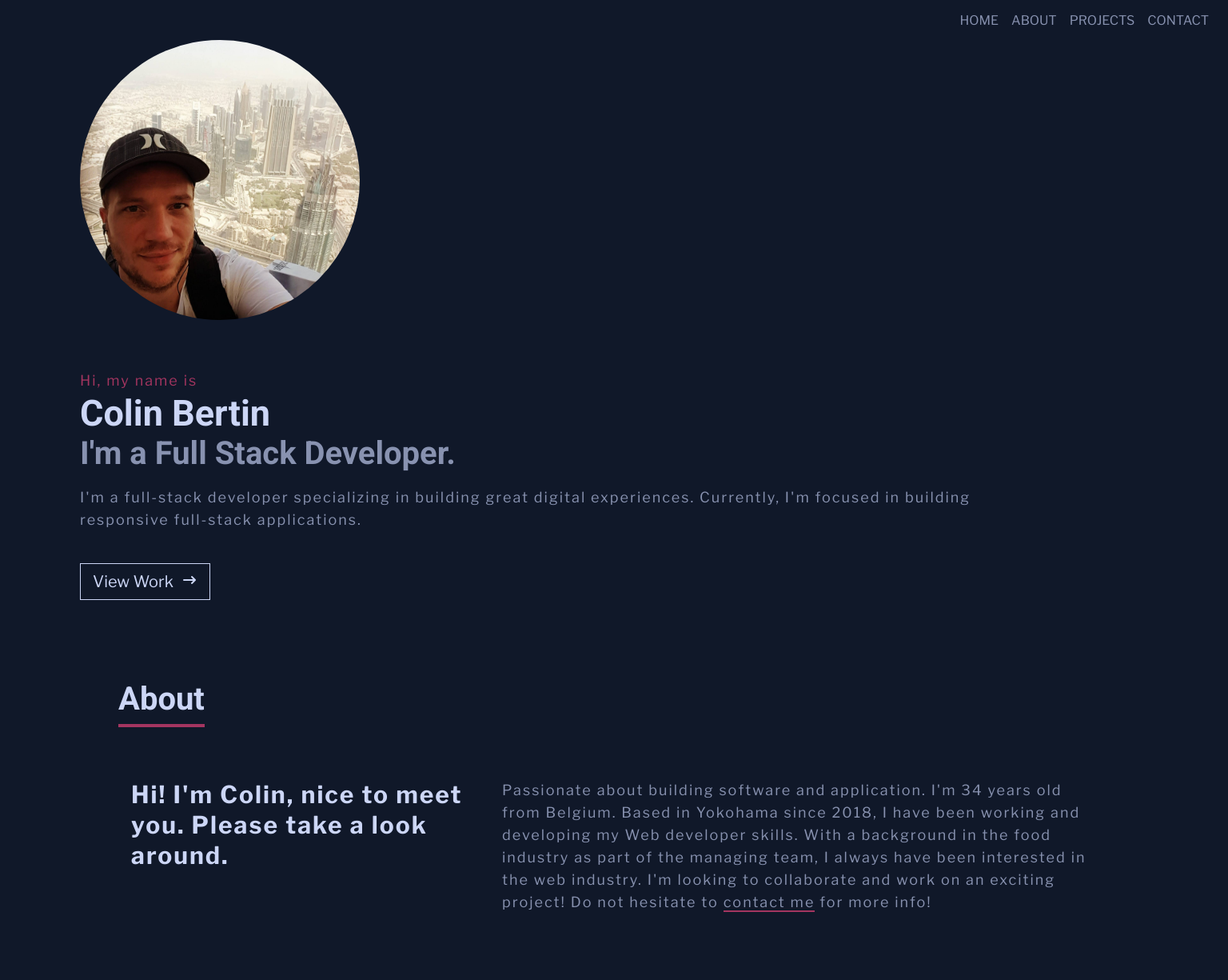
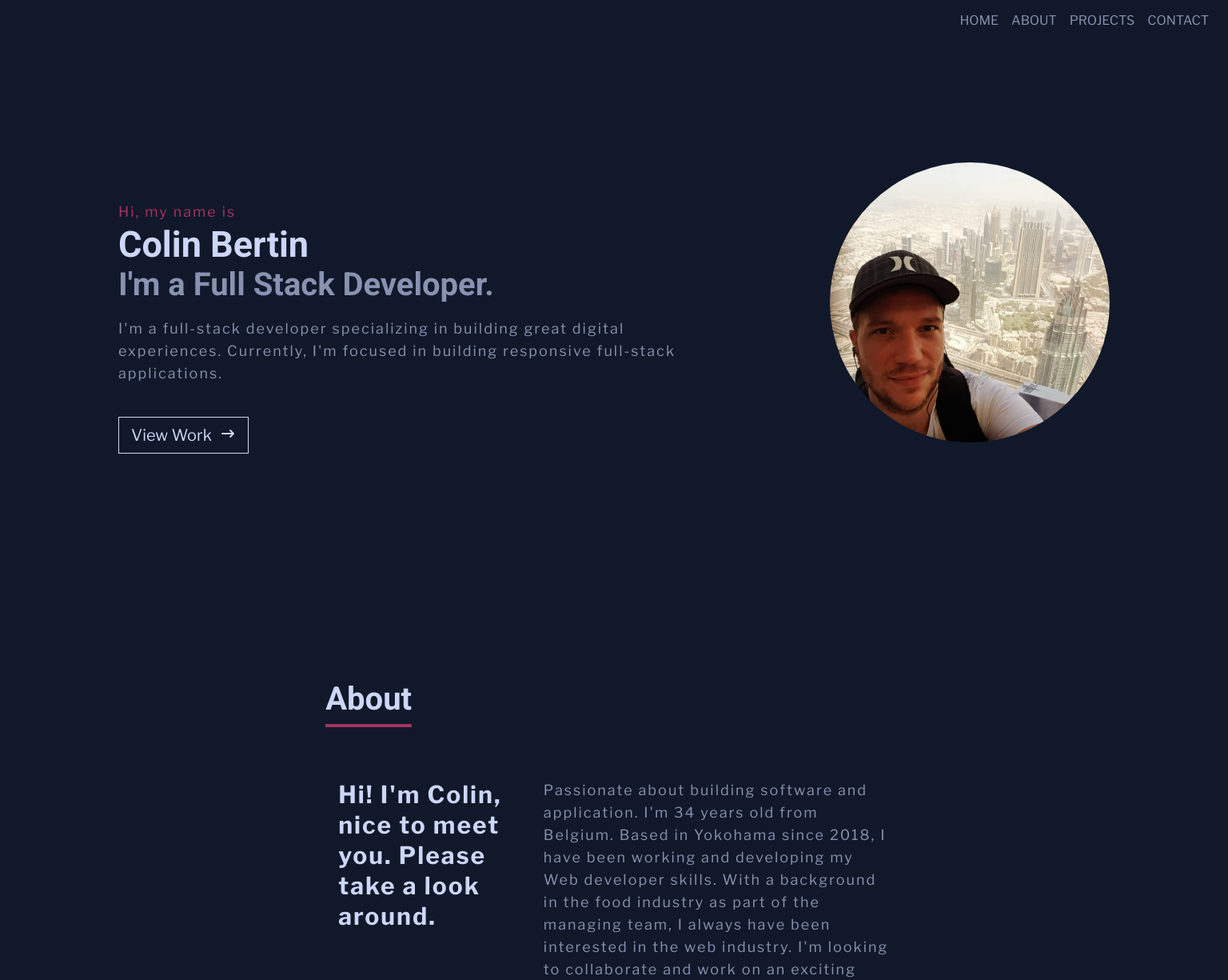
Before and after one commit to ColinBertin/portfolio, a React (Create React App) app: page / in a window 1536 px wide. Shown: the top 1225 px of the page at 80% size. Built offline with nearby package versions, Linux system fonts and the light colour scheme.

Commit message:
changing max width app

```diff
--- a/src/App.scss
+++ b/src/App.scss
@@ -6,7 +6,7 @@ main {
 }
 
 .projects, .about, .skills, .contact {
-  max-width: 1440px;
+  width: 100%;
   padding: 50px 20px;
 }
 
@@ -15,3 +15,12 @@ main {
     padding: 50px 100px;
   }
 }
+
+@media (min-width: 1440px) {
+  .projects, .about, .skills, .contact {
+    max-width: 60%;
+  }
+  //  .contact {
+  //    width: 70%;
+  //  }
+}
--- a/src/components/banner/Banner.scss
+++ b/src/components/banner/Banner.scss
@@ -1,15 +1,23 @@
 .banner {
-  padding: 32px;
-  height: 100vh;
+  // padding: 32px;
+  // height: 100vh;
   background-color: #101829;
-  display: flex;
-  flex-direction: column;
-  justify-content: center;
-  align-items: center;
+  // display: flex;
+  // flex-direction: column;
+  // justify-content: center;
+  // align-items: center;
 }
 
 .width-limit {
-  // max-width: 1440px;
+  padding: 32px;
+  height: 100vh;
+  // border: 1px solid red;
+  // background-color: #101829;
+  max-width: 1440px;
+  display: flex;
+  flex-direction: column;
+  margin: 0 auto;
+  align-items: center;
 }
 
 .banner-pink {
@@ -76,7 +84,7 @@
 }
 
 @media (min-width: 965px) {
-  .banner {
+  .width-limit {
     flex-direction: row-reverse;
     padding: 0 100px;
   }
```
